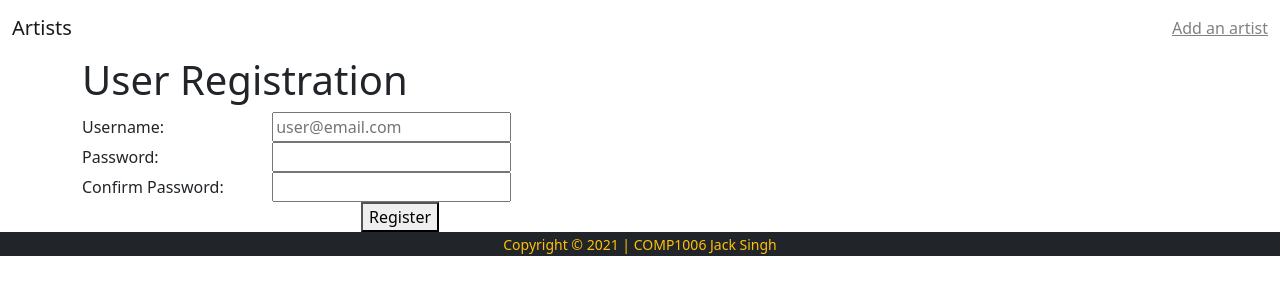
After one commit to jacksingh570/A2-php-part1-2021, a PHP site: page /register.php in a window 1280 px wide. The commit adds this page. Shown: the top 300 px of the page. Run offline with PHP 8.4, Linux system fonts and the light colour scheme.

Commit message:
first commit for the 2nd part of Assignment 2

```diff
--- a/header.php
+++ b/header.php
@@ -11,6 +11,7 @@
     <nav class="navbar navbar-expand-lg navbar-light">
         <div class="container-fluid">
             <a class="navbar-brand" href="index.php">Artists</a>
-            <a style="color: gray" class="nav-link" aria-current="page" href="edit.php">Add an artist</a>
+            <a style="color: gray"
+               fclass="nav-link" aria-current="page" href="edit.php">Add an artist</a>
         </div>
     </nav>
--- /dev/null
+++ b/register.php
@@ -0,0 +1,27 @@
+<?php
+    $pageTitle = 'Register';
+    include 'header.php';
+?>
+
+<main class="container">
+    <h1>User Registration</h1>
+    <form method="post" action="save-registration.php">
+        <fieldset class="form-group">
+            <label for="username" class="col-2">Username:</label>
+            <input name="username" id="username" required type="email" placeholder="user@email.com"/>
+        </fieldset>
+        <fieldset class="form-group">
+            <label for="password" class="col-2">Password:</label>
+            <input type="password" name="password" id="password" required pattern="(?=.*\d)(?=.*[a-z])(?=.*[A-Z]).{8,}"/>
+        </fieldset>
+        <fieldset class="from-group">
+            <label for="confirm" class="col-2">Confirm Password:</label>
+            <input type="password" name="password" id="password" required pattern="(?=.*\d)(?=.*[a-z])(?=.*[A-Z]).{8,}" onkeyup="return comparePasswords()"/>
+            <span id="passwordMsg"></span>
+        </fieldset>
+        <div class="offset-3">
+            <button>Register</button>
+        </div>
+    </form>
+</main>
+<?php include 'footer.php'; ?>
```
Also changed, not shown: save-registration.php (added, +52 -0 lines), validate.php (added, +31 -0 lines).
